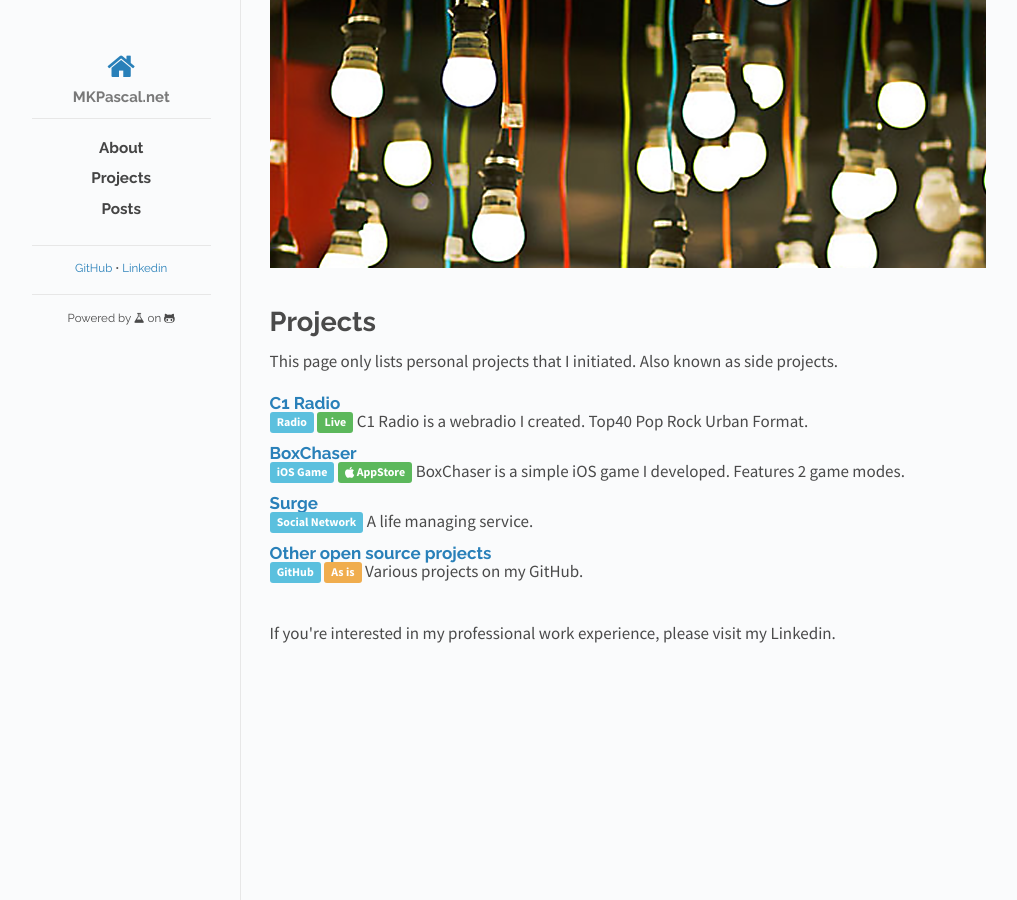
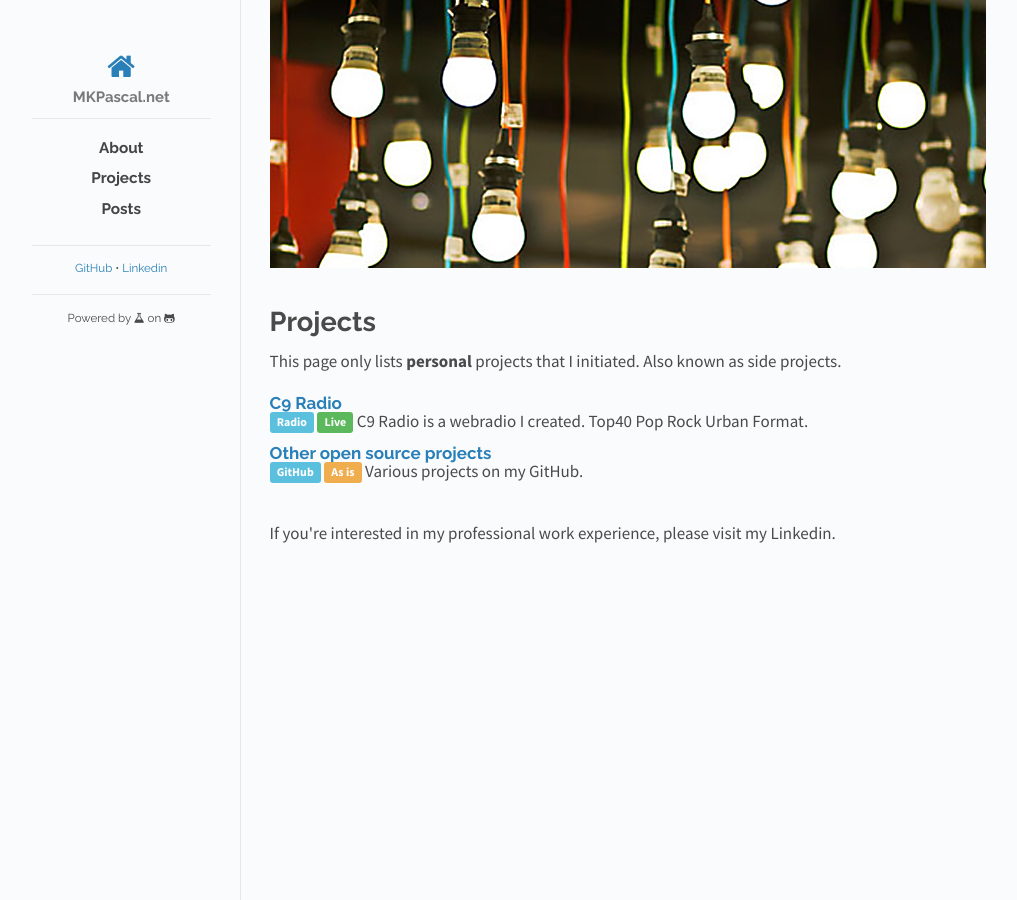
Before and after one commit to mkpascal/mkpascal.github.io, a Jekyll site: the page built from projects.html, in a window 1280 px wide. Shown: the whole page, without its empty margins (118-1135 px from the left). Built offline with Jekyll 4.4.1, drawn with Linux system fonts in a browser that asks for light colours; nearby versions of some CDN libraries.

Commit message:
Update projects.html

```diff
--- a/projects.html
+++ b/projects.html
@@ -15,26 +15,26 @@ permalink: /projects/
 
 <h1 class="posts-h1">Projects</h1>
 
-<p>This page only lists personal projects that I initiated. Also known as side projects.</p>
+  <p>This page only lists <b>personal</b> projects that I initiated. Also known as side projects.</p>
 
 
   <ul class="no-bullet posts-ul projects-block">
 
     <li class="post-link">
-      <a class="post-title" href="https://www.c1radio.net">
-        C1 Radio
-        <span class="post-content"><i class="label label-info">Radio</i> <i class="label label-success">Live</i> C1 Radio is a webradio I created. Top40 Pop Rock Urban Format.</span>
+      <a class="post-title" href="https://www.c9.fr">
+        C9 Radio
+        <span class="post-content"><i class="label label-info">Radio</i> <i class="label label-success">Live</i> C9 Radio is a webradio I created. Top40 Pop Rock Urban Format.</span>
       </a>
     </li>
 
-    <li class="post-link">
+    <li class="post-link" style="display:none;">
       <a class="post-title" href="/2014/12/05/boxchaser-is-out.html">
         BoxChaser
         <span class="post-content"><i class="label label-info">iOS Game</i> <i class="label label-success"><i class="fa fa-apple"></i> AppStore</i> BoxChaser is a simple iOS game I developed. Features 2 game modes.</span>
       </a>
     </li>
 
-    <li class="post-link">
+    <li class="post-link" style="display:none;">
       <a class="post-title" href="http://www.surge.life">
         Surge
         <span class="post-content"><i class="label label-info">Social Network</i> A life managing service.</span>
```
